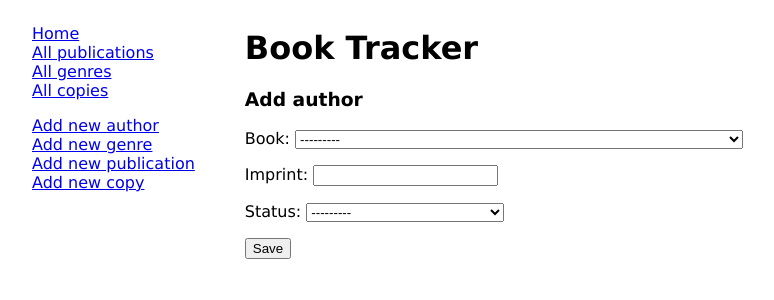
After one commit to MichaelAlexanderBryant/book-tracker, a Django app: page /newcopy/ in a window 1280 px wide. The commit adds this page. Shown: the top 300 px of the page, without its empty margins (16-790 px from the left). Run offline with Django 4.2, Linux system fonts and the light colour scheme; data comes from the database, SQL or seed files in the repository; both versions use the stored data as it was after the commit.

Commit message:
Add new author, genre, publication, copy

```diff
--- a/library/models.py
+++ b/library/models.py
@@ -1,4 +1,5 @@
 from django.db import models
+from django.urls import reverse
 
 class Author(models.Model):
     first_name = models.CharField(max_length=50)
@@ -9,11 +10,17 @@ class Author(models.Model):
     def __str__(self):
         return self.first_name + " " + self.last_name
 
+    def get_absolute_url(self):
+        return reverse("home")
+
 class Genre(models.Model):
     genre = models.CharField(max_length=50)
 
     def __str__(self):
         return self.genre
+
+    def get_absolute_url(self):
+        return reverse("home")
 
 class Publication(models.Model):
     title = models.CharField(max_length=100)
@@ -24,6 +31,9 @@ class Publication(models.Model):
 
     def __str__(self):
         return self.title + " by " + str(self.author) + " (ISBN: " + self.isbn + ")"
+
+    def get_absolute_url(self):
+        return reverse("home")
 
 class Book(models.Model):
     book = models.ForeignKey(Publication, on_delete=models.CASCADE)
@@ -38,3 +48,6 @@ class Book(models.Model):
 
     def __str__(self):
         return str(self.book) + " / Added: " + str(self.date_added) + " / Status: " + self.status
+
+    def get_absolute_url(self):
+        return reverse("home")
--- a/library/templates/base.html
+++ b/library/templates/base.html
@@ -20,10 +20,10 @@
         </div>
         <div id="bottom-nav">
             <ul class="nav-list">
-                <li>Create new author</li>
-                <li>Create new genre</li>
-                <li>Create new publication</li>
-                <li>Create new book</li>
+                <li><a href="{% url 'new_author' %}">Add new author</a></li>
+                <li><a href="{% url 'new_genre' %}">Add new genre</a></li>
+                <li><a href="{% url 'new_publication' %}">Add new publication</a></li>
+                <li><a href="{% url 'new_copy' %}">Add new copy</a></li>
             </ul>
         </div>
     </div>
--- /dev/null
+++ b/library/templates/copy_new.html
@@ -0,0 +1,9 @@
+{% extends 'base.html' %}
+
+{% block content %}
+<h3>Add author</h3>
+<form action="" method="post">{% csrf_token %}
+    {{ form.as_p }}
+    <input type="submit" value="Save">
+</form>
+{% endblock content %}
--- a/library/templates/home.html
+++ b/library/templates/home.html
@@ -1,7 +1,7 @@
 {% extends 'base.html' %}
 
 {% block content %}
-<h2>Homepage</h2>
+<h2>Database statistics:</h2>
 <ul>
     <li>Publications added: {{ publications }}</li>
     <li>Authors added: {{ authors }}</li>
--- a/library/urls.py
+++ b/library/urls.py
@@ -1,8 +1,13 @@
 from django.urls import path
 
-from .views import HomePageView, GenreListView, PublicationListView, CopiesListView
+from .views import (HomePageView, GenreListView, PublicationListView, CopiesListView, AuthorCreateView, GenreCreateView,
+                    PublicationCreateView, CopyCreateView)
 
 urlpatterns = [
+    path("newcopy/", CopyCreateView.as_view(), name="new_copy"),
+    path("newpublication/", PublicationCreateView.as_view(), name="new_publication"),
+    path("newgenre/", GenreCreateView.as_view(), name="new_genre"),
+    path("newauthor/", AuthorCreateView.as_view(), name="new_author"),
     path("publications/", PublicationListView.as_view(), name="publications"),
     path("copies/", CopiesListView.as_view(), name="copies"),
     path("genres/", GenreListView.as_view(), name="genres"),
--- a/library/views.py
+++ b/library/views.py
@@ -1,4 +1,5 @@
 from django.views.generic import ListView
+from django.views.generic.edit import CreateView
 from django.shortcuts import render
 
 from .models import Author, Book, Genre, Publication
@@ -30,3 +31,23 @@ class GenreListView(ListView):
 class CopiesListView(ListView):
     model = Book
     template_name = "copy_list.html"
+
+class AuthorCreateView(CreateView):
+    model = Author
+    template_name = "author_new.html"
+    fields = ["first_name", "last_name", "date_of_birth", "date_of_death"]
+
+class GenreCreateView(CreateView):
+    model = Genre
+    template_name = "genre_new.html"
+    fields = ["genre"]
+
+class PublicationCreateView(CreateView):
+    model = Publication
+    template_name = "publication_new.html"
+    fields = ["title", "author", "summary", "isbn", "genre"]
+
+class CopyCreateView(CreateView):
+    model = Book
+    template_name = "copy_new.html"
+    fields = ["book", "imprint", "status"]
```
Also changed, not shown: library/templates/author_new.html (added, +9 -0 lines), library/templates/genre_new.html (added, +9 -0 lines), library/templates/publication_new.html (added, +9 -0 lines), db.sqlite3.
